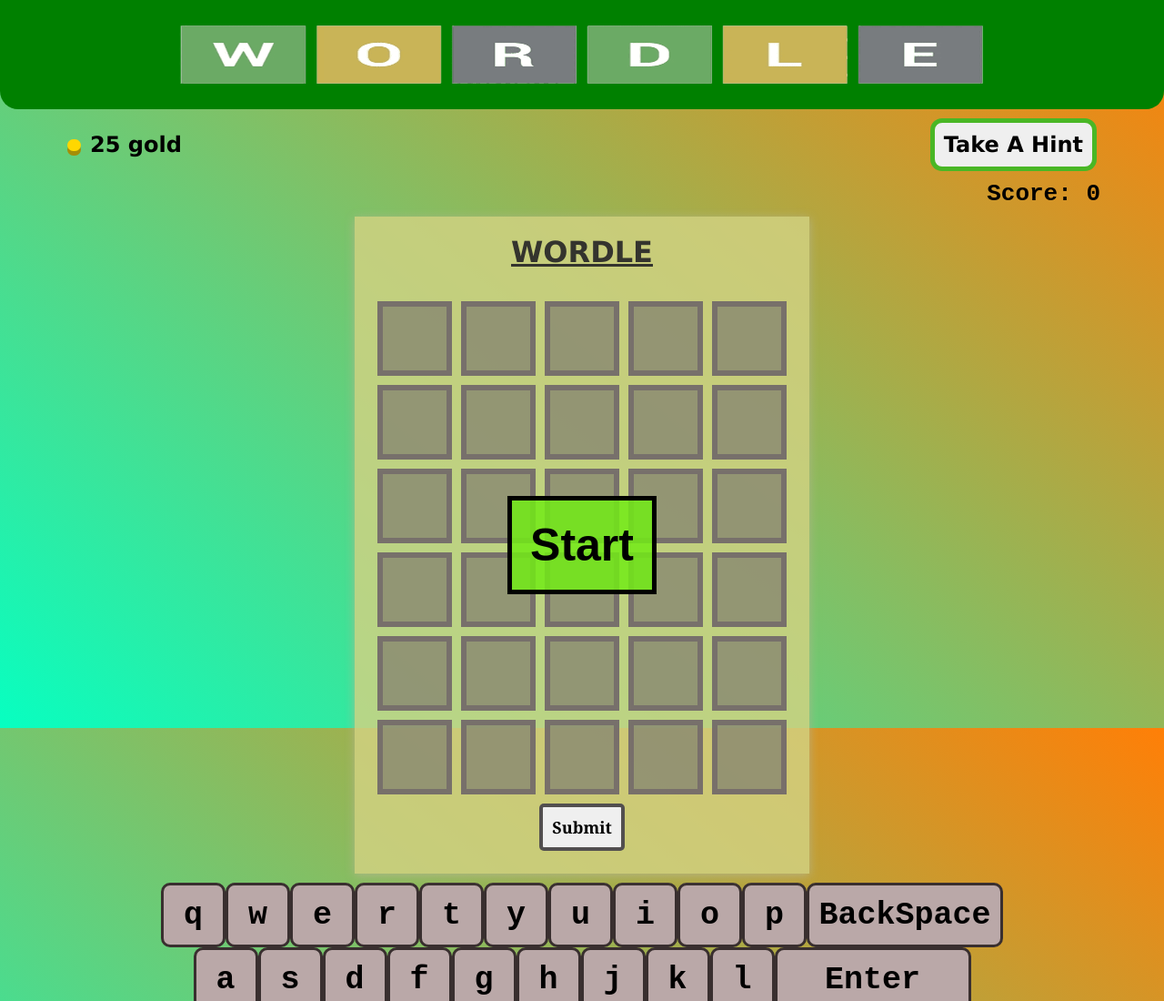
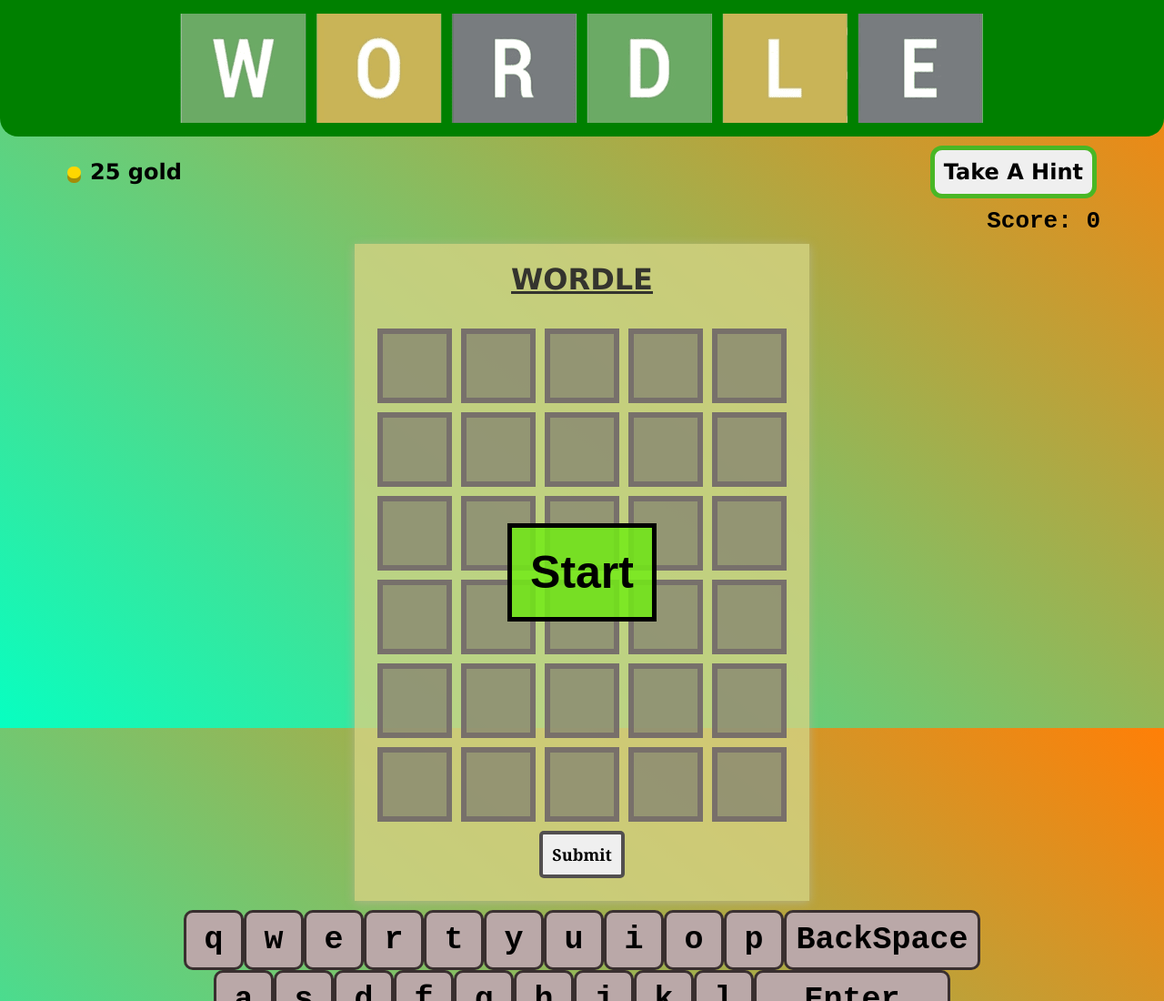
Before and after one commit to Bryan-Pajarillaga-Agustin/Wordle, a plain HTML site: page index.html in a window 1280 px wide. Shown: the top 1100 px of the page at 91% size. Drawn offline with Linux system fonts and the light colour scheme.

Commit message:
Update style.css

```diff
--- a/style.css
+++ b/style.css
@@ -26,18 +26,19 @@ li:active, button:active{
 }
 .header{
     width: 100%;
-    height: 120px;
+    height: 150px;
     background-color: green;
     border-bottom-left-radius: 20px;
     border-bottom-right-radius: 20px;
     display: flex;
     justify-content: center;
+    align-items: center;
 }
 #headWordle{
     background-image: url('Wordle.png');
     background-repeat: no-repeat;
     background-position: center;
-    background-size: 80% 200%;
+    background-size: 80% 500%;
     width: 90%;
     height: 120px;
 }
@@ -211,8 +212,8 @@ li:active, button:active{
     background-color: #baa8a8;
     border: 3px solid #392f2f;
     border-radius: 10px;
-    width: 65px;
-    height: 65px;
+    width: 60px;
+    height: 60px;
     text-align: center;
     display: flex;
     align-items: center;
```
